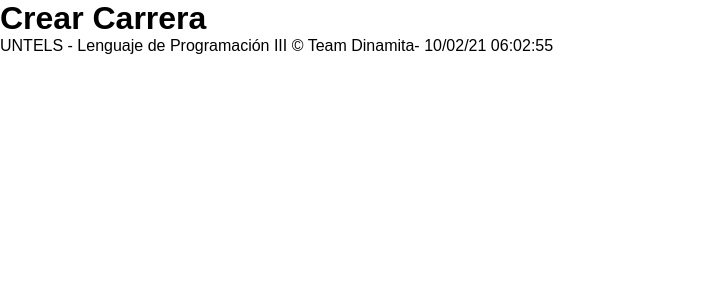
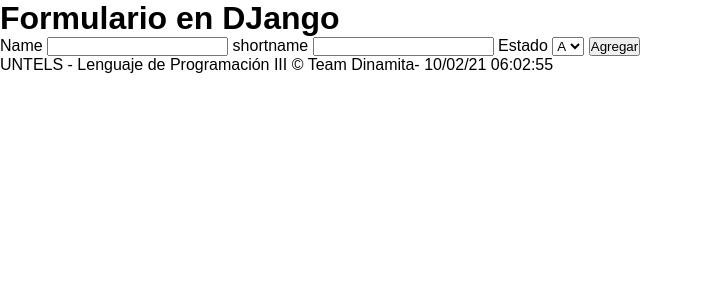
Before and after one commit to DianaSB4/ExamenFinallp3, a Django app: template miapp/templates/crear_carrera.html in a window 1280 px wide. Shown: the part 63-363 px from the top of the page, without its empty margins (0-702 px from the left). Run offline with Django 3.2, Linux system fonts and the light colour scheme; the template is opened without the code that fills it, so the values that code supplies are empty.

Commit message:
CRUD CARRERA -listo

```diff
--- a/ExaFinal/urls.py
+++ b/ExaFinal/urls.py
@@ -22,9 +22,10 @@ urlpatterns = [
     path('admin/', admin.site.urls),
     path('',views.index, name = "index"),
     path('inicio/',views.index, name = "inicio"),
-    path('crear_curso',views.crear_curso, name="crear_curso"),
-    path('listar_curso',views.listar_curso, name="listar_curso"),
-    path('crear_carrera',views.crear_carrera, name="crear_carrera"),
+    path('crear_curso',views.crear_course, name="crear_curso"),
+    path('listar_curso',views.listar_course, name="listar_curso"),
+    path('crear_carrera',views.create_career, name="crear_carrera"),
     path('listar_carrera',views.listar_carrera, name="listar_carrera"),
     path('save_course/',views.save_course, name="save_course"),
+    path('save_career/',views.save_career, name="save_career"),
 ]
--- a/miapp/templates/crear_carrera.html
+++ b/miapp/templates/crear_carrera.html
@@ -1,9 +1,28 @@
 {% extends 'layout.html' %}
+
+
 {% block title %}
-    Crear Carrera
-{% endblock title %}
+    Formulario en DJango
+{% endblock %}
+{% block content %}
+    <H1 class="title">
+        Formulario en DJango
+    </H1>
+    <form action="{% url 'save_carrera' %}" method="POST">
+        {% csrf_token %}
+        <label for="name"> Name </label>
+        <input type="text" name="name" />
 
-{%  block content %}
-    <h1>Crear Carrera</h1>
+        <label for="shortname"> shortname </label>
+        <input type="text" name="shortname" />
 
-{% endblock content %}
+        <label for="state"> Estado </label>
+        <select name="state">
+            <option value="1">A</option>
+            <option value="0">D</option>
+        </select>
+
+        <input type="submit" value="Agregar" />
+
+    </form>
+{% endblock %}
```
Also changed, not shown: miapp/models.py (+7 -0 lines), miapp/views.py (+62 -1 lines), db.sqlite3, miapp/migrations/0002_career.py (added).
